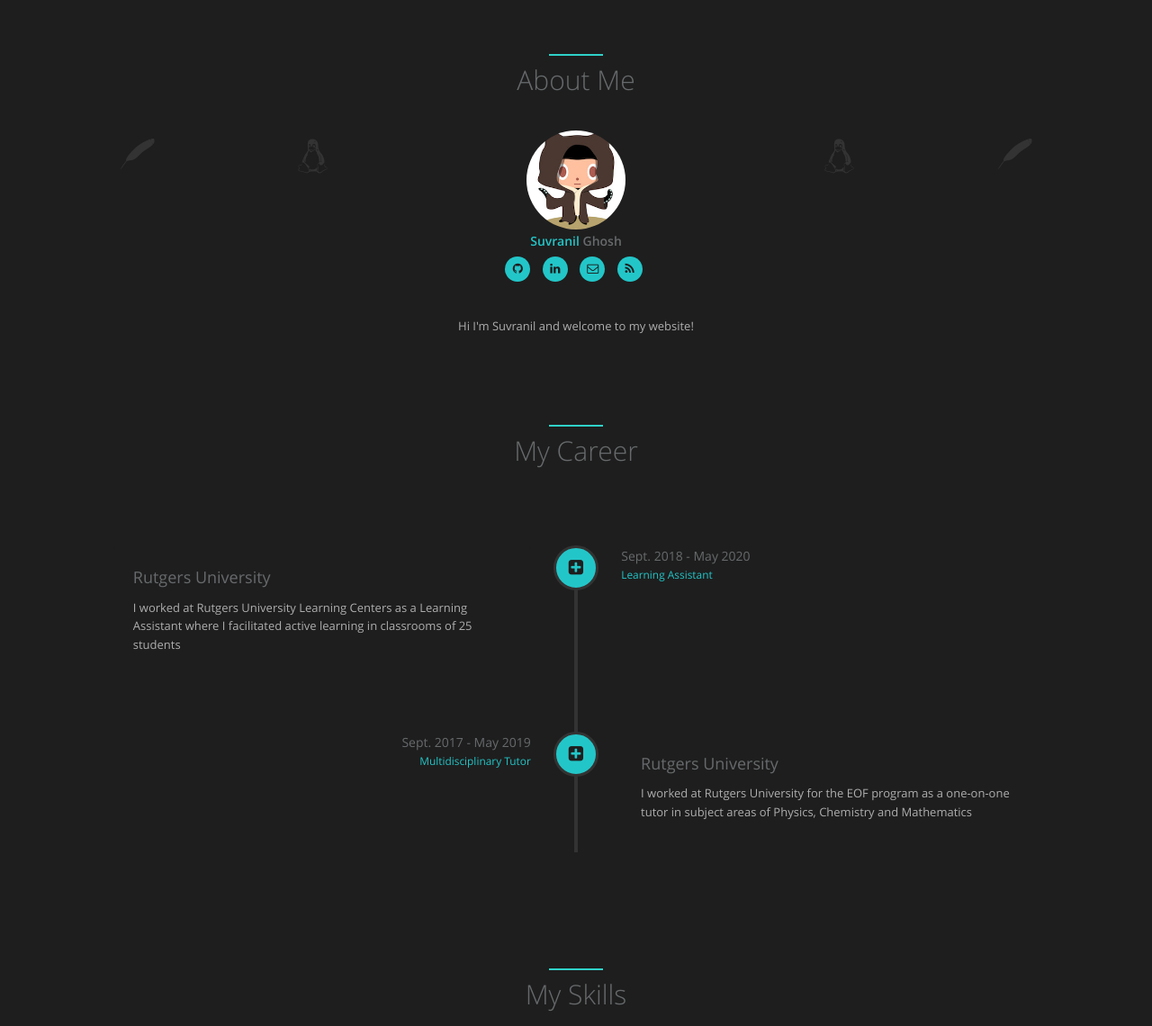
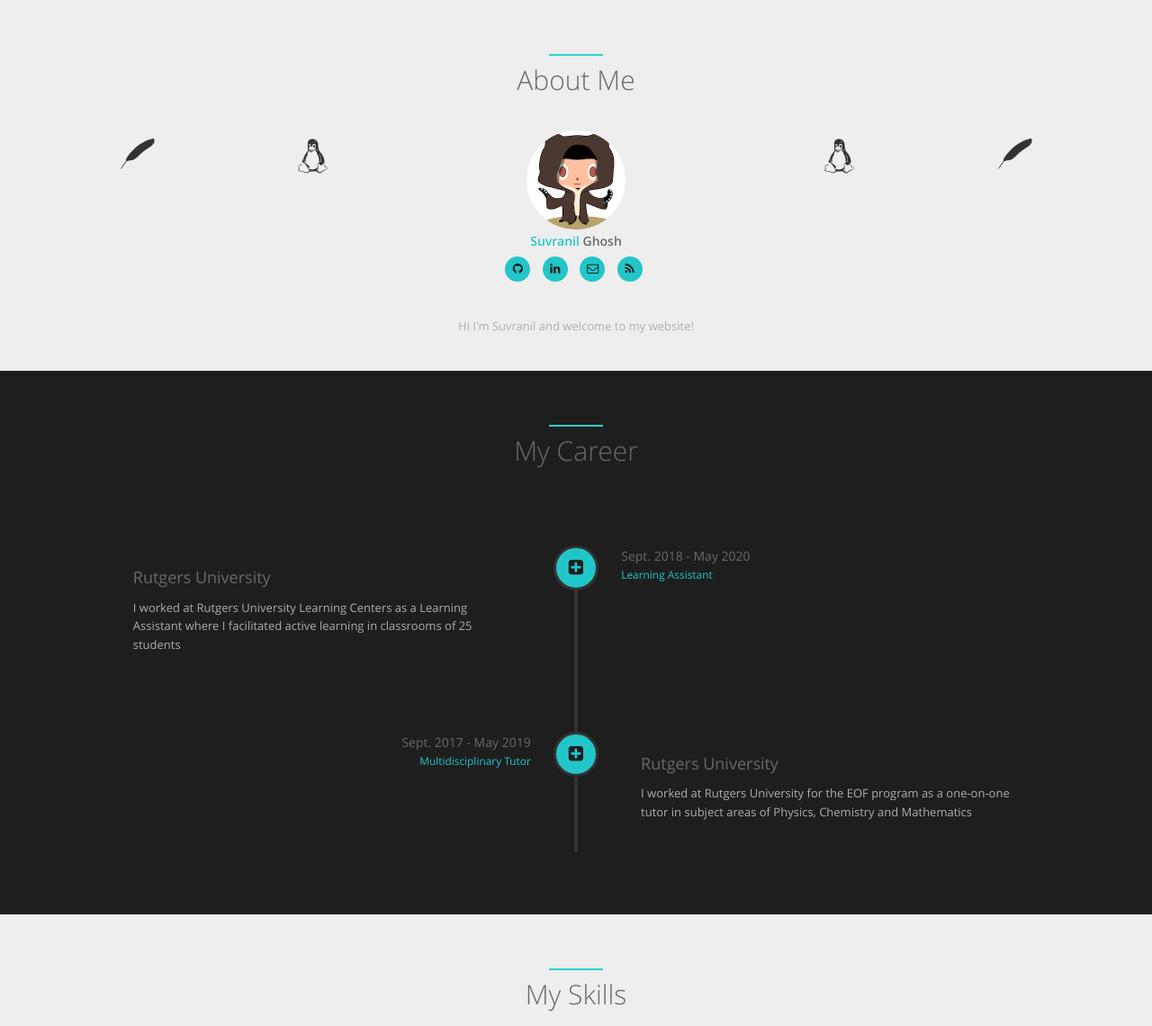
Before and after one commit to suvranilghosh/suvranilghosh.github.io, a Jekyll site: the page built from index.html, in a window 1280 px wide and 1400 px high, scrolled down 210 px. Shown: the part 260-1400 px from the top of the window at 90% size. Built offline with Jekyll 4.4.1, drawn with Linux system fonts in a browser that asks for light colours.

Commit message:
color change test

```diff
--- a/_sass/_style.scss
+++ b/_sass/_style.scss
@@ -2014,7 +2014,7 @@
   &.landing-page {
     color: #676a6c;
     font-family: 'Open Sans', helvetica, arial, sans-serif;
-    background-color: #1e1e1e;
+    background-color: #eeeeee;
   }
 }
 
```
